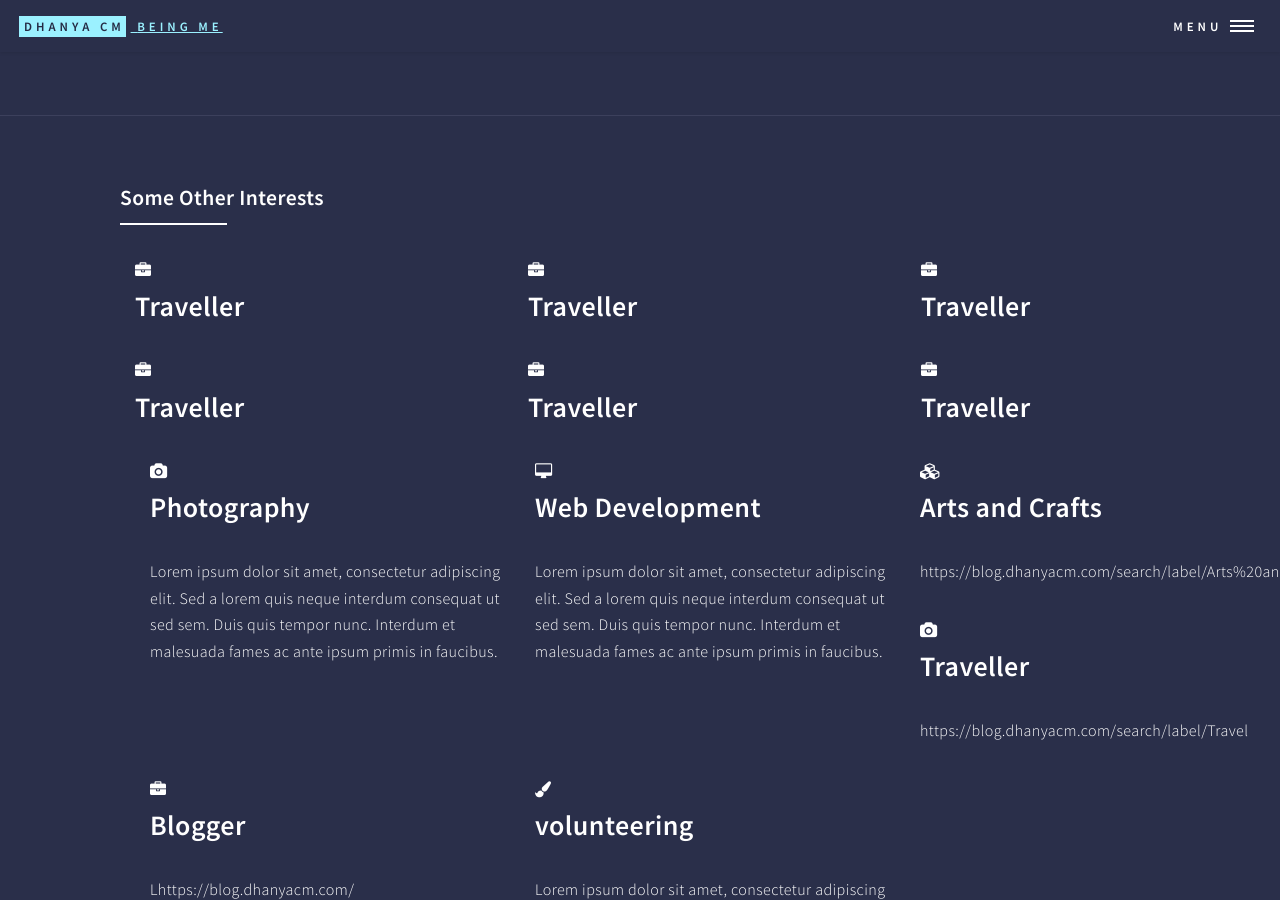
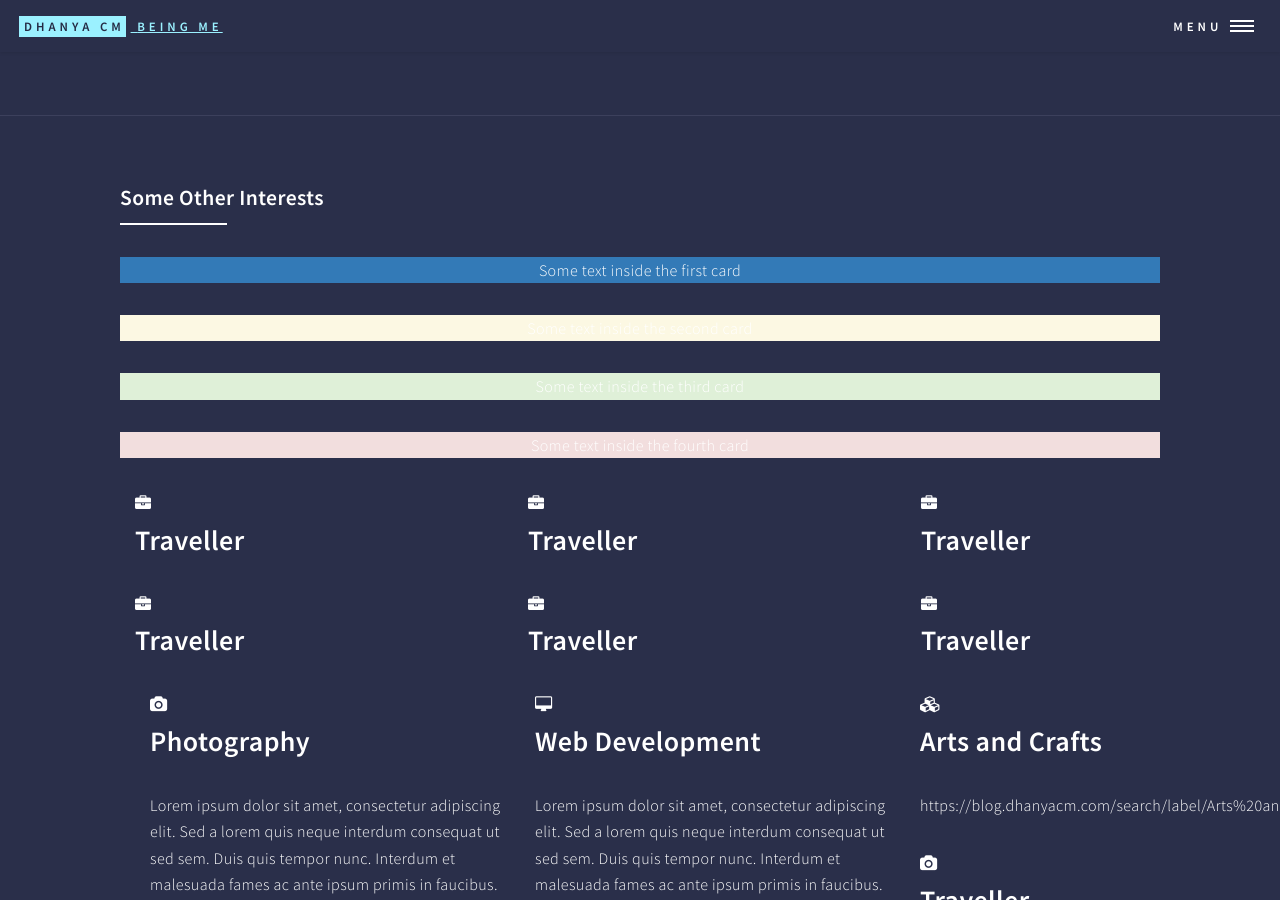
Before and after one commit to dhanyacm/dhanyacm, a Jekyll site: the page built from test.html, in a window 1280 px wide and 900 px high, scrolled down 2621 px. Built offline with Jekyll 4.4.1, drawn with Linux system fonts in a browser that asks for light colours; nearby versions of some CDN libraries.

Commit message:
Update test.html

```diff
--- a/test.html
+++ b/test.html
@@ -230,6 +230,30 @@
 											<header class="major">
 												<h3>Some Other Interests</h3>
 											</header>
+
+
+											<div class="card-deck">
+  <div class="card bg-primary">
+    <div class="card-body text-center">
+      <p class="card-text">Some text inside the first card</p>
+    </div>
+  </div>
+  <div class="card bg-warning">
+    <div class="card-body text-center">
+      <p class="card-text">Some text inside the second card</p>
+    </div>
+  </div>
+  <div class="card bg-success">
+    <div class="card-body text-center">
+      <p class="card-text">Some text inside the third card</p>
+    </div>
+  </div>
+  <div class="card bg-danger">
+    <div class="card-body text-center">
+      <p class="card-text">Some text inside the fourth card</p>
+    </div>
+  </div>
+</div>
 
 											<div class="container">
 											  <div class="row">
```
